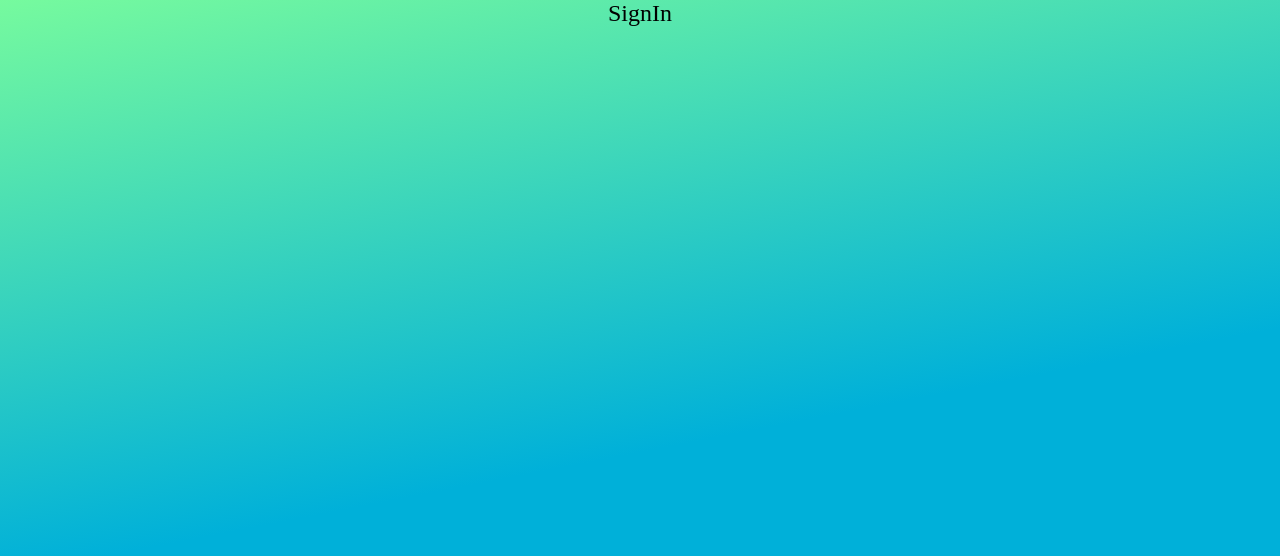
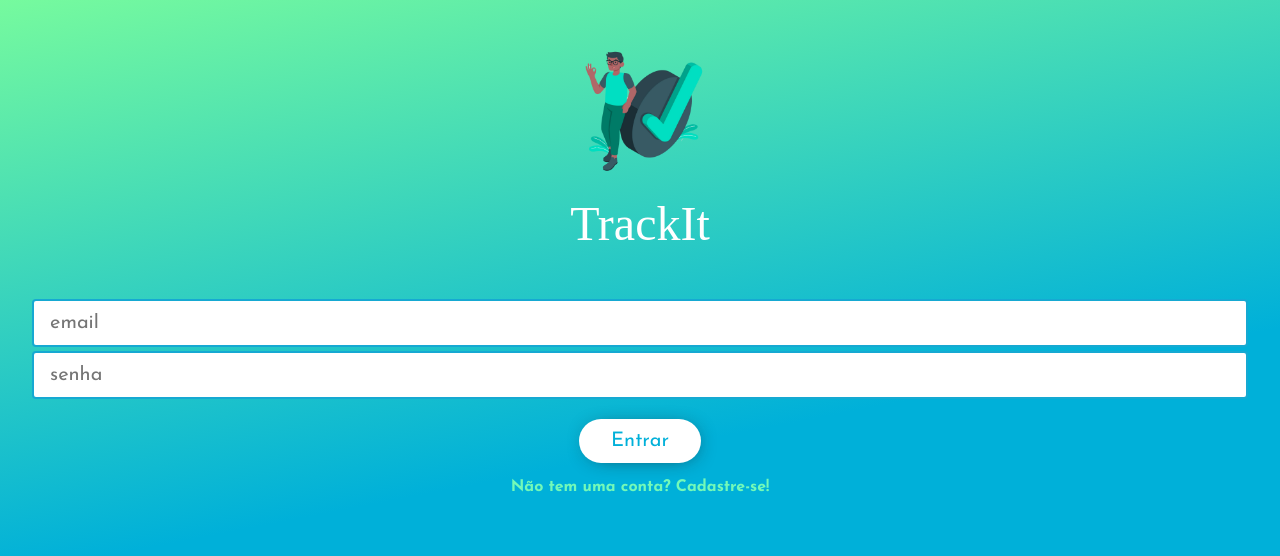
Before and after one commit to saulo775/Track_IT, a React (Create React App) app: page / in a window 1280 px wide. Shown: the top 556 px of the page. Built offline with nearby package versions, Linux system fonts and the light colour scheme; a web font is replaced by a local one.

Commit message:
FEAT - Layout da tela SignIn

```diff
--- a/src/pages/SignIn/index.jsx
+++ b/src/pages/SignIn/index.jsx
@@ -1,14 +1,46 @@
 import React from "react";
+import { Link } from "react-router-dom";
+
+import {Input} from "../../components/Input";
 
 import {
     Container,
+    Logo,
+    Form
 } from "./styles";
 
 
 export function SignIn() {
+    const [disable, setDisable] = React.useState(false);
+    const [userMail, setUserMail] = React.useState('');
+    const [password, setPassword] = React.useState('');
+
     return (
         <Container>
-            <h1>SignIn</h1>
+            <Logo>
+                <img src="/logo.png" alt="Logo da TrackIt" ></img>
+                <h1>TrackIt</h1>
+            </Logo>
+            <Form>
+                <input
+                    value={userMail}
+                    onChange={(e)=>{setUserMail(e.target.value)}}
+                    type="email"
+                    placeholder="email"
+                    required
+                    disabled={disable}
+                />
+                <input
+                    value={password}
+                    onChange={(e)=>{setPassword(e.target.value)}}
+                    type="text"
+                    placeholder="senha"
+                    required
+                    disabled={disable}
+                />
+                <button>Entrar</button>
+                <Link to="/register">Não tem uma conta? Cadastre-se!</Link>
+            </Form>
         </Container>
     )
 }
--- a/src/pages/SignIn/styles.js
+++ b/src/pages/SignIn/styles.js
@@ -4,7 +4,71 @@ import styled from "styled-components"
 export const Container = styled.section`
     display: flex;
     justify-content: center;
+    flex-direction: column;
     height: 100vh;
     background-color: #76fa9e;
     background-image: linear-gradient(169deg, #76fa9e 0%, #00b0d9 55%);
 `;
+
+export const Logo = styled.div`
+    text-align: center;
+    margin-top: 2rem;
+
+    img {
+        width: 10rem;
+    }
+
+    h1 {
+        font-size: 3rem;
+        color: var(--white);
+    }
+`;
+
+export const Form = styled.form`
+    flex: 1;
+    display: flex;
+    text-align: center;
+    gap: 0.25rem;
+    width: 100%;
+    margin: 3rem 0;
+    padding: 0 2rem;
+    flex-direction: column;
+
+    input {
+        padding: 0.75rem 1rem;
+        font-size: 1.25rem;
+        border: 2px solid var(--blue);
+        border-radius: 4px;
+        transition: 200ms;
+        color: var(--black);
+        :focus {
+            outline:solid 2px var(--green);
+        }
+    }
+
+    button {
+        background-color: white;
+        color: var(--secondary);
+        max-width: 16rem;
+        border-radius: 2rem;
+        border: 2px solid var(--secondary-ligth);
+        padding: 0.75rem 2rem;
+        font-size: 1.25rem;
+        margin: 1rem auto 0.75rem;
+        -webkit-box-shadow: 2px 2px 21px -10px rgba(25,25,25,1);
+        -moz-box-shadow: 2px 2px 21px -10px rgba(25,25,25,1);
+        box-shadow: 2px 2px 21px -10px rgba(25,25,25,1);
+        transition: 200ms;
+
+        :hover {
+            background-color: #73F9B870;
+            color: white;
+        }
+    }
+
+    a {
+        color: var(--green);
+        font-weight: 700;
+        font-size: 1rem;
+    }
+`;
```
